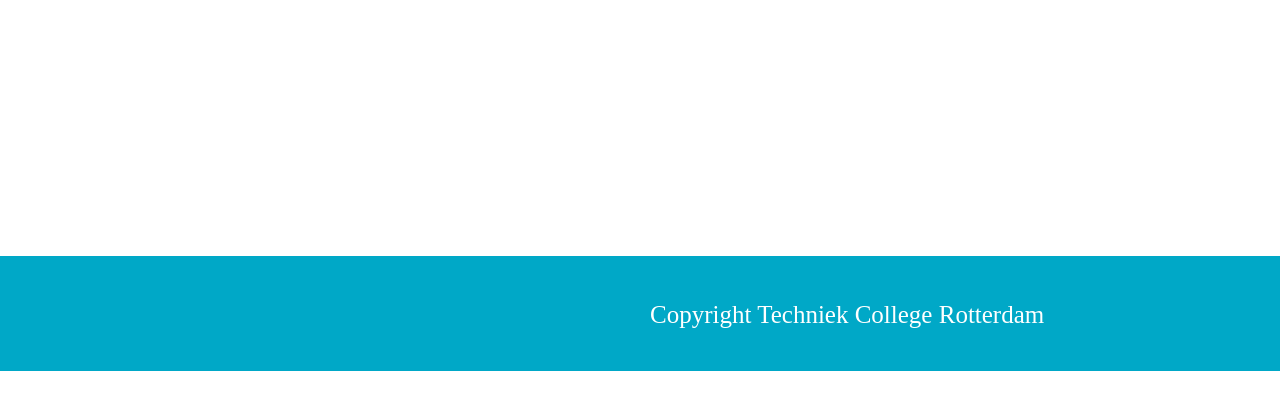
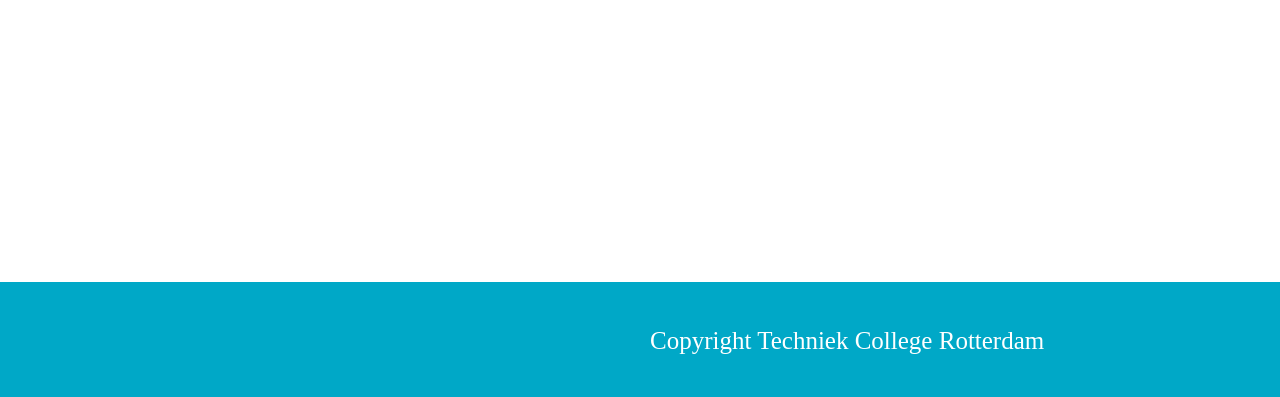
Before and after one commit to deniaverkade/opdracht3.1, a plain HTML site: page php.html in a window 1280 px wide. Shown: the part 542-939 px from the top of the page. Before the commit the page ends 913 px from the top, so only its background shows below. Drawn offline with Linux system fonts and the light colour scheme; a web font is replaced by a local one.

Commit message:
Update php.html
Opdracht 5.1

```diff
--- a/php.html
+++ b/php.html
@@ -32,7 +32,7 @@
         <p class="uitlegtekst">Lorem ipsum dolor sit amet, consectetur adipiscing elit. Nullam tristique luctus risus sit amet hendrerit. Curabitur a mollis metus. Donec sed dapibus turpis, at sodales arcu. Integer vehicula congue accumsan. Vestibulum blandit elit eget diam tincidunt, nec tincidunt leo euismod. Vivamus lectus erat, dignissim et viverra a, egestas sed ante. Sed ut pharetra leo. Cras ut libero semper, dictum neque id, volutpat lectus. Maecenas mollis egestas metus ac dapibus. Aenean interdum massa quis libero lobortis vehicula. </p>
         <img src="./img/phplogo.png" class="taallogo">
     </div>
-    <footer>
+    <footer id="phpfooter">
       <p class="footertext">Copyright Techniek College Rotterdam</p>
     </footer>
   </body>
```
